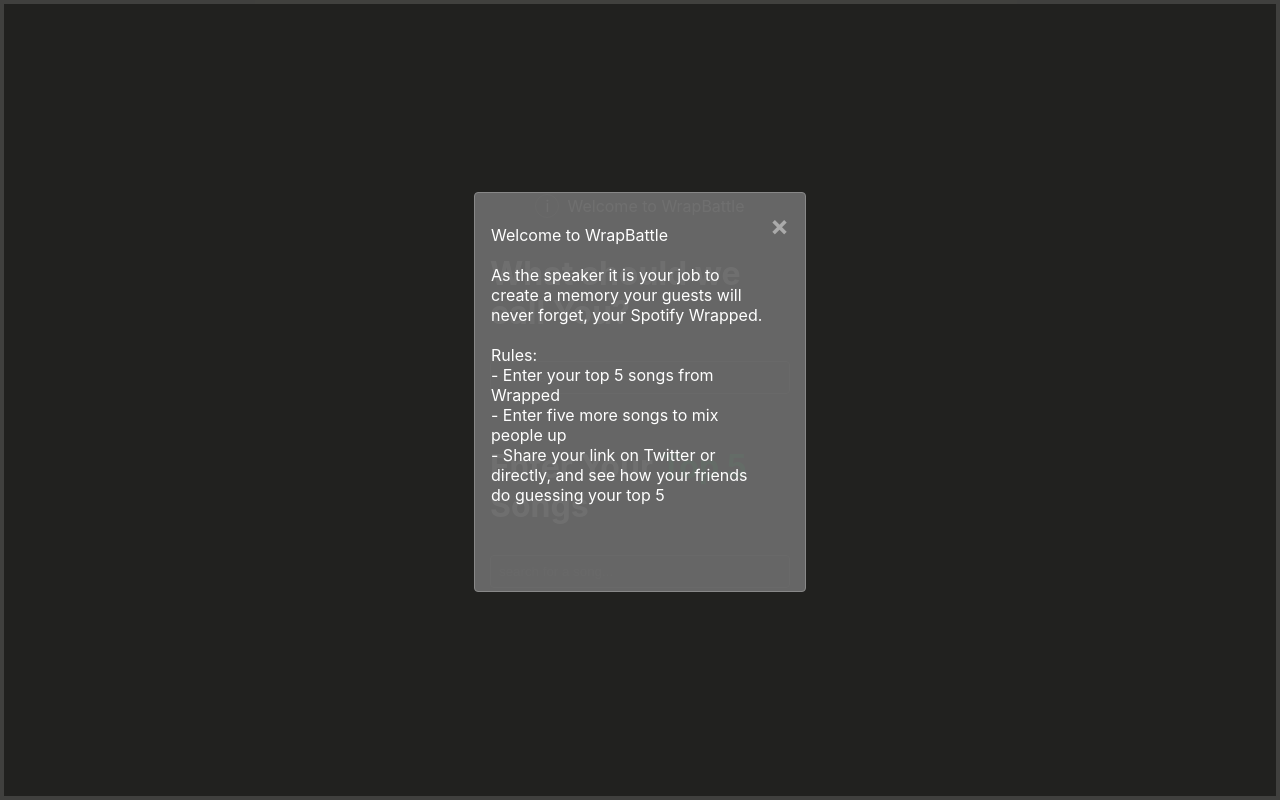
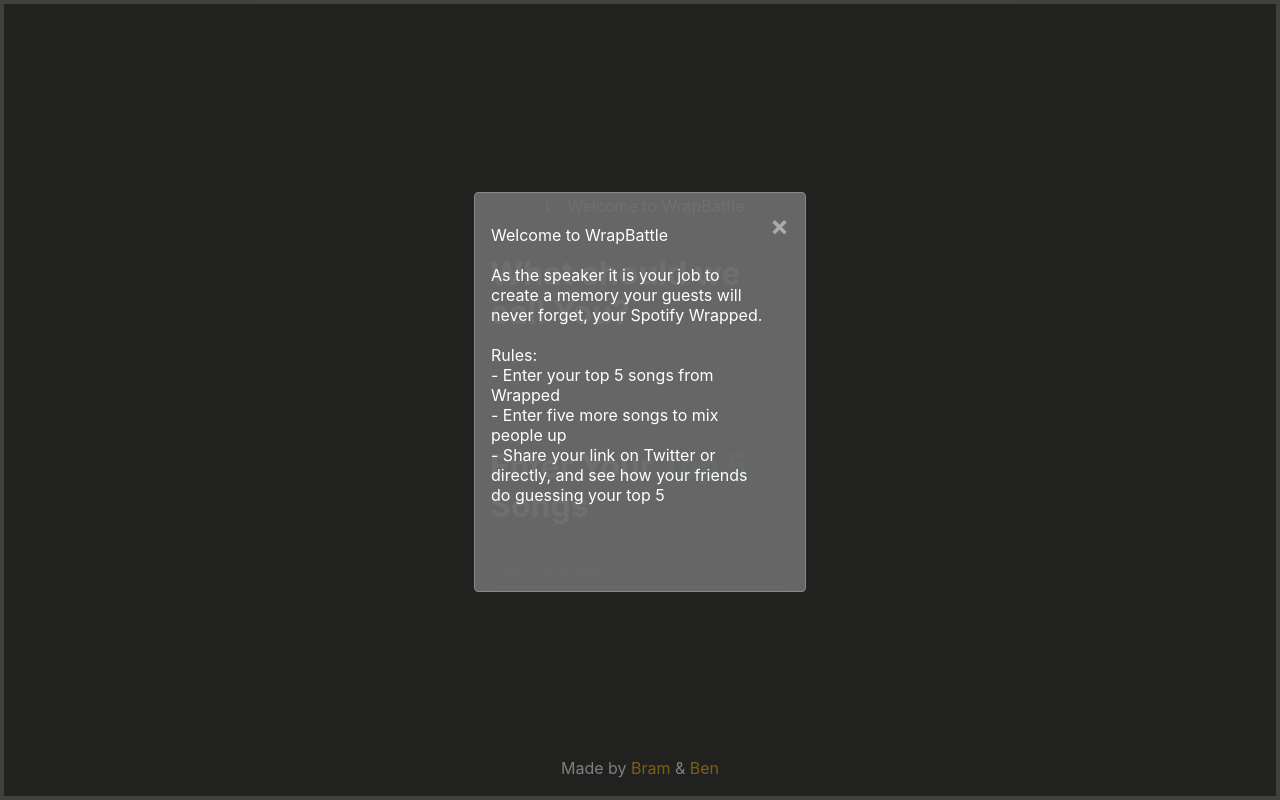
Before and after one commit to bramses/wrapbattle, a Next.js app: page / in a window 1280 px wide. Built offline with nearby package versions, Linux system fonts and the light colour scheme.

Commit message:
added credits footer

```diff
--- a/pages/index.js
+++ b/pages/index.js
@@ -139,6 +139,13 @@
           Create my WrapBattle!
         </StyledButton>
       )}
+
+      <div className={styles.footer}>
+        Made by&nbsp;
+        <a className={styles.link} href="https://www.bramadams.dev/" target="_blank" rel="noreferrer">Bram</a>
+        &nbsp;&&nbsp;
+        <a className={styles.link} href="https://www.benzenker.me/" target="_blank" rel="noreferrer">Ben</a>
+      </div>
     </CenterContainer>
   );
 };
--- a/styles/SongSearch.module.css
+++ b/styles/SongSearch.module.css
@@ -115,3 +115,25 @@
   background-color: rgb(228, 96, 96);
   color: #ffffff;
 }
+
+.footer {
+  position: fixed;
+  left: 0;
+  bottom: 0;
+  width: 100%;
+  height: 64px;
+  color: white;
+  text-align: center;
+  display: flex;
+  align-items: center;
+  justify-content: center;
+}
+
+.link {
+  color: var(--primary-main);
+}
+
+.link:hover,
+.link:active {
+  text-decoration: underline;
+}
```
